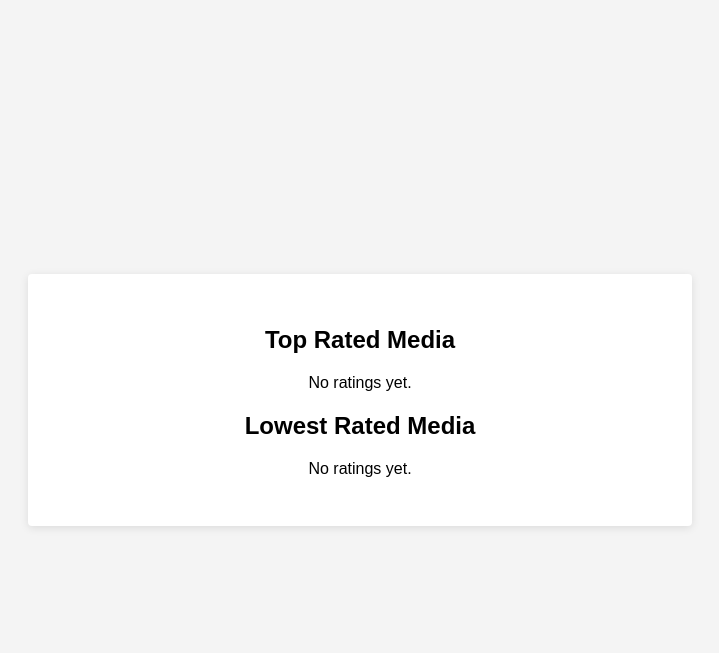
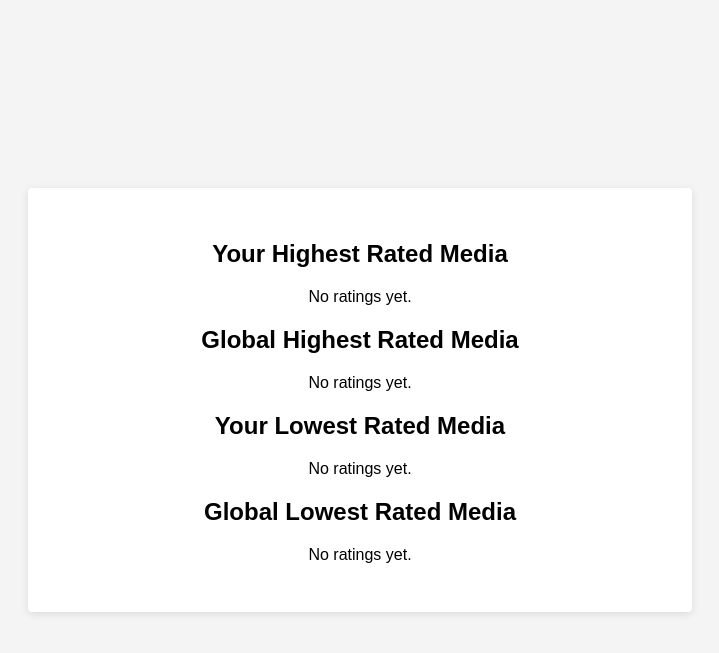
Before and after one commit to mullinmax/ranker, a FastAPI app: template app/templates/stats.html in a window 1280 px wide. Shown: the top 653 px of the page, without its empty margins (280-999 px from the left). Run offline with FastAPI, Linux system fonts and the light colour scheme; the template is opened without the code that fills it, so the values that code supplies are empty; parts of the project's set-up code (start-up, migrations or seed data) failed here and were passed over.

Commit message:
Enhance stats page

```diff
--- a/app/main.py
+++ b/app/main.py
@@ -141,6 +141,58 @@ def get_media_stats(limit: int = 5) -> tuple[list[tuple[str, float]], list[tuple
     return highest, lowest
 
 
+def get_user_media_stats(
+    username: str, limit: int = 5
+) -> tuple[list[tuple[str, float, float | None]], list[tuple[str, float, float | None]]]:
+    """Return a user's highest and lowest rated media with global averages."""
+    conn = sqlite3.connect(DATABASE)
+    cur = conn.cursor()
+    cur.execute(
+        "SELECT media, AVG(score) FROM ratings WHERE username=? GROUP BY media",
+        (username,),
+    )
+    user_rows = cur.fetchall()
+    if not user_rows:
+        conn.close()
+        return [], []
+    cur.execute("SELECT media, AVG(score) FROM ratings GROUP BY media")
+    global_rows = dict(cur.fetchall())
+    conn.close()
+    user_rows.sort(key=lambda r: r[1])
+    lowest = user_rows[:limit]
+    highest = user_rows[-limit:][::-1]
+    highest = [
+        (m, u_avg, global_rows.get(m)) for m, u_avg in highest
+    ]
+    lowest = [(m, u_avg, global_rows.get(m)) for m, u_avg in lowest]
+    return highest, lowest
+
+
+def get_global_media_stats_with_user(
+    username: str, limit: int = 5
+) -> tuple[list[tuple[str, float, float | None]], list[tuple[str, float, float | None]]]:
+    """Return global stats with the requesting user's average for each item."""
+    conn = sqlite3.connect(DATABASE)
+    cur = conn.cursor()
+    cur.execute("SELECT media, AVG(score) FROM ratings GROUP BY media")
+    global_rows = cur.fetchall()
+    if not global_rows:
+        conn.close()
+        return [], []
+    cur.execute(
+        "SELECT media, AVG(score) FROM ratings WHERE username=? GROUP BY media",
+        (username,),
+    )
+    user_rows = dict(cur.fetchall())
+    conn.close()
+    global_rows.sort(key=lambda r: r[1])
+    lowest = global_rows[:limit]
+    highest = global_rows[-limit:][::-1]
+    highest = [(m, g_avg, user_rows.get(m)) for m, g_avg in highest]
+    lowest = [(m, g_avg, user_rows.get(m)) for m, g_avg in lowest]
+    return highest, lowest
+
+
 @app.get("/", response_class=HTMLResponse)
 def index(request: Request):
     username = request.cookies.get("username")
@@ -266,14 +318,17 @@ def stats(request: Request):
     username = request.cookies.get("username")
     if not username:
         return RedirectResponse("/login")
-    highest, lowest = get_media_stats()
+    global_highest, global_lowest = get_global_media_stats_with_user(username)
+    user_highest, user_lowest = get_user_media_stats(username)
     return templates.TemplateResponse(
         "stats.html",
         {
             "request": request,
             "username": username,
-            "highest": highest,
-            "lowest": lowest,
+            "global_highest": global_highest,
+            "global_lowest": global_lowest,
+            "user_highest": user_highest,
+            "user_lowest": user_lowest,
             "show_back": True,
             "show_admin": is_admin(username),
             "body_class": None,
--- a/app/static/style.css
+++ b/app/static/style.css
@@ -135,3 +135,27 @@ img {
     padding: 1rem;
   }
 }
+
+/* Statistics tables */
+.stats-table {
+  width: 100%;
+  border-collapse: collapse;
+  margin-bottom: 1rem;
+}
+
+.stats-table th,
+.stats-table td {
+  border-bottom: 1px solid #ddd;
+  padding: 0.5rem;
+  text-align: left;
+}
+
+.stats-table th {
+  background-color: #f0f0f0;
+}
+
+.thumbnail {
+  max-width: 50px;
+  max-height: 50px;
+  object-fit: contain;
+}
--- a/app/templates/stats.html
+++ b/app/templates/stats.html
@@ -1,23 +1,70 @@
 {% extends "base.html" %}
 {% block title %}Statistics{% endblock %}
 {% block content %}
-<h2>Top Rated Media</h2>
-{% if highest %}
-<ul>
-  {% for media, score in highest %}
-  <li>{{ media }} - {{ '%.2f' % score }}</li>
+<h2>Your Highest Rated Media</h2>
+{% if user_highest %}
+<table class="stats-table">
+  <tr><th>Preview</th><th>Media</th><th>Your Avg</th><th>Global Avg</th></tr>
+  {% for media, user_score, global_score in user_highest %}
+  <tr>
+    <td><img class="thumbnail" src="/media/{{ media }}" alt="{{ media }}" /></td>
+    <td>{{ media }}</td>
+    <td>{{ '%.2f' % user_score }}</td>
+    <td>{{ '%.2f' % global_score if global_score is not none else 'N/A' }}</td>
+  </tr>
   {% endfor %}
-</ul>
+</table>
 {% else %}
 <p>No ratings yet.</p>
 {% endif %}
-<h2>Lowest Rated Media</h2>
-{% if lowest %}
-<ul>
-  {% for media, score in lowest %}
-  <li>{{ media }} - {{ '%.2f' % score }}</li>
+
+<h2>Global Highest Rated Media</h2>
+{% if global_highest %}
+<table class="stats-table">
+  <tr><th>Preview</th><th>Media</th><th>Global Avg</th><th>Your Avg</th></tr>
+  {% for media, global_score, user_score in global_highest %}
+  <tr>
+    <td><img class="thumbnail" src="/media/{{ media }}" alt="{{ media }}" /></td>
+    <td>{{ media }}</td>
+    <td>{{ '%.2f' % global_score }}</td>
+    <td>{{ '%.2f' % user_score if user_score is not none else 'N/A' }}</td>
+  </tr>
   {% endfor %}
-</ul>
+</table>
+{% else %}
+<p>No ratings yet.</p>
+{% endif %}
+
+<h2>Your Lowest Rated Media</h2>
+{% if user_lowest %}
+<table class="stats-table">
+  <tr><th>Preview</th><th>Media</th><th>Your Avg</th><th>Global Avg</th></tr>
+  {% for media, user_score, global_score in user_lowest %}
+  <tr>
+    <td><img class="thumbnail" src="/media/{{ media }}" alt="{{ media }}" /></td>
+    <td>{{ media }}</td>
+    <td>{{ '%.2f' % user_score }}</td>
+    <td>{{ '%.2f' % global_score if global_score is not none else 'N/A' }}</td>
+  </tr>
+  {% endfor %}
+</table>
+{% else %}
+<p>No ratings yet.</p>
+{% endif %}
+
+<h2>Global Lowest Rated Media</h2>
+{% if global_lowest %}
+<table class="stats-table">
+  <tr><th>Preview</th><th>Media</th><th>Global Avg</th><th>Your Avg</th></tr>
+  {% for media, global_score, user_score in global_lowest %}
+  <tr>
+    <td><img class="thumbnail" src="/media/{{ media }}" alt="{{ media }}" /></td>
+    <td>{{ media }}</td>
+    <td>{{ '%.2f' % global_score }}</td>
+    <td>{{ '%.2f' % user_score if user_score is not none else 'N/A' }}</td>
+  </tr>
+  {% endfor %}
+</table>
 {% else %}
 <p>No ratings yet.</p>
 {% endif %}
```
